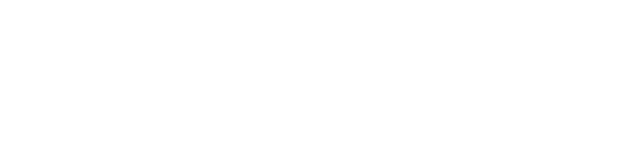
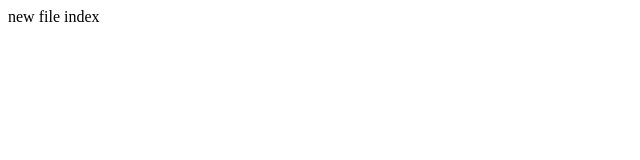
Before and after one commit to MYSTIC11171/khan.github.io, a plain HTML site: page index.html in a window 1280 px wide. Shown: the whole page, without its empty margins (0-640 px from the left). Drawn offline with Linux system fonts and the light colour scheme.

Commit message:
Update index.html

```diff
--- a/index.html
+++ b/index.html
@@ -3,6 +3,6 @@
 <head>
 </head>
 <body>
-
+new file index
 </body>
 </html>
```
